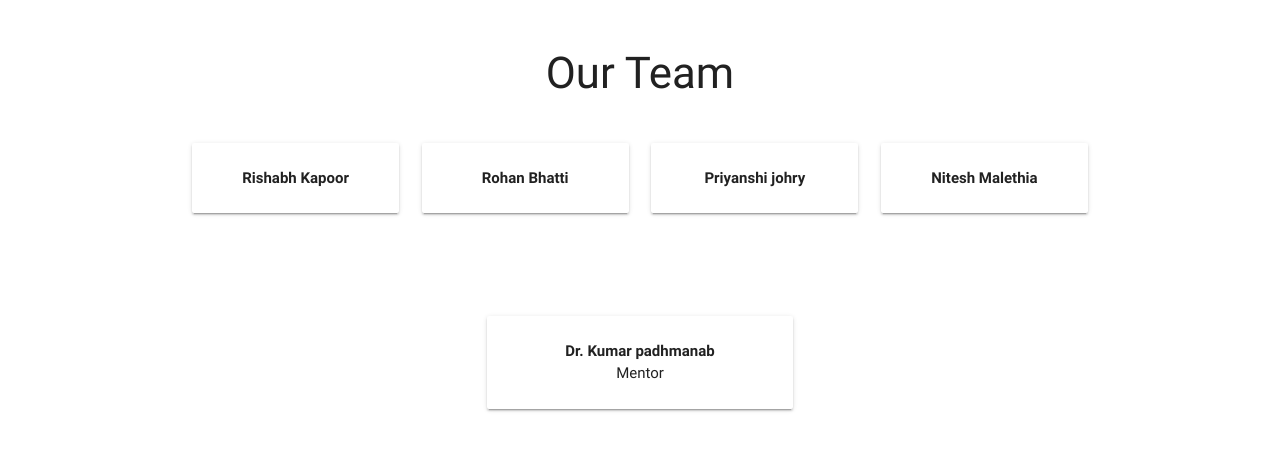
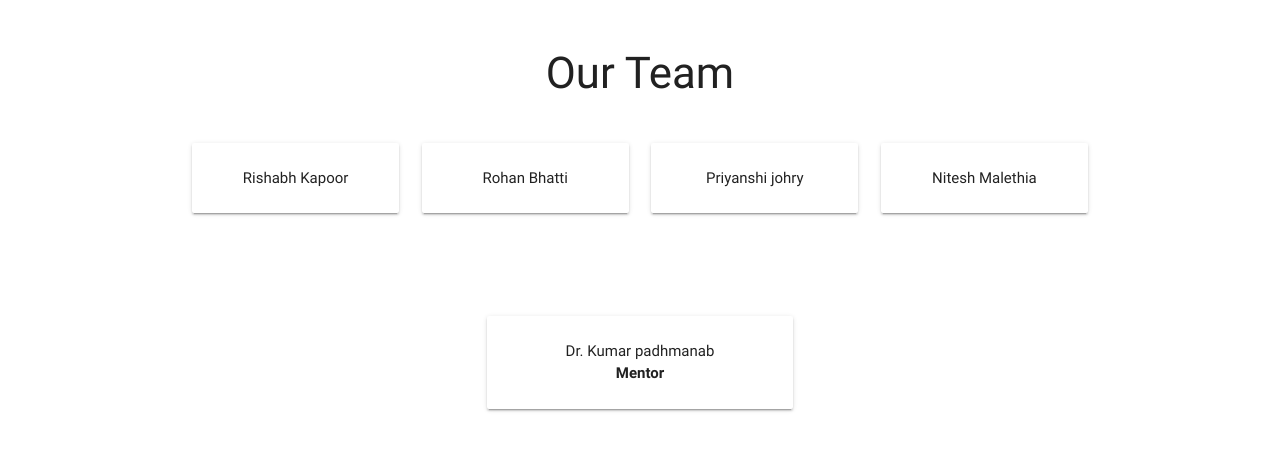
Before and after one commit to rishabh2955/btp_3-1, a plain HTML site: page index.html in a window 1280 px wide. Shown: the part 1310-1784 px from the top of the page. Drawn offline with nearby package versions, Linux system fonts and the light colour scheme; some packages are replaced by stand-ins of ours.

Commit message:
corrected  text styles

```diff
--- a/index.html
+++ b/index.html
@@ -102,28 +102,28 @@
           <div class="col s3">
             <div class="card">
               <div class="card-content center">
-                <span><b>Rishabh Kapoor</b></span><br />
+                <span>Rishabh Kapoor</span><br />
               </div>
             </div>
           </div>
           <div class="col s3">
             <div class="card">
               <div class="card-content center">
-                <span><b>Rohan Bhatti</b></span><br />
+                <span>Rohan Bhatti</span><br />
               </div>
             </div>
           </div>
           <div class="col s3">
             <div class="card">
               <div class="card-content center">
-                <span><b>Priyanshi johry</b></span><br />
+                <span>Priyanshi johry</span><br />
               </div>
             </div>
           </div>
           <div class="col s3">
             <div class="card">
               <div class="card-content center">
-                <span><b>Nitesh Malethia</b></span><br />
+                <span>Nitesh Malethia</span><br />
               </div>
             </div>
           </div>
@@ -133,8 +133,8 @@
       <div class="row center">
           <div class="card col s4 push-s4">
             <div class="card-content center">
-              <span><b>Dr. Kumar padhmanab</b></span><br />
-              <span>Mentor</span>
+              <span>Dr. Kumar padhmanab</span><br />
+              <span><b>Mentor</b></span>
             </div>
           </div>
       </div>
```
